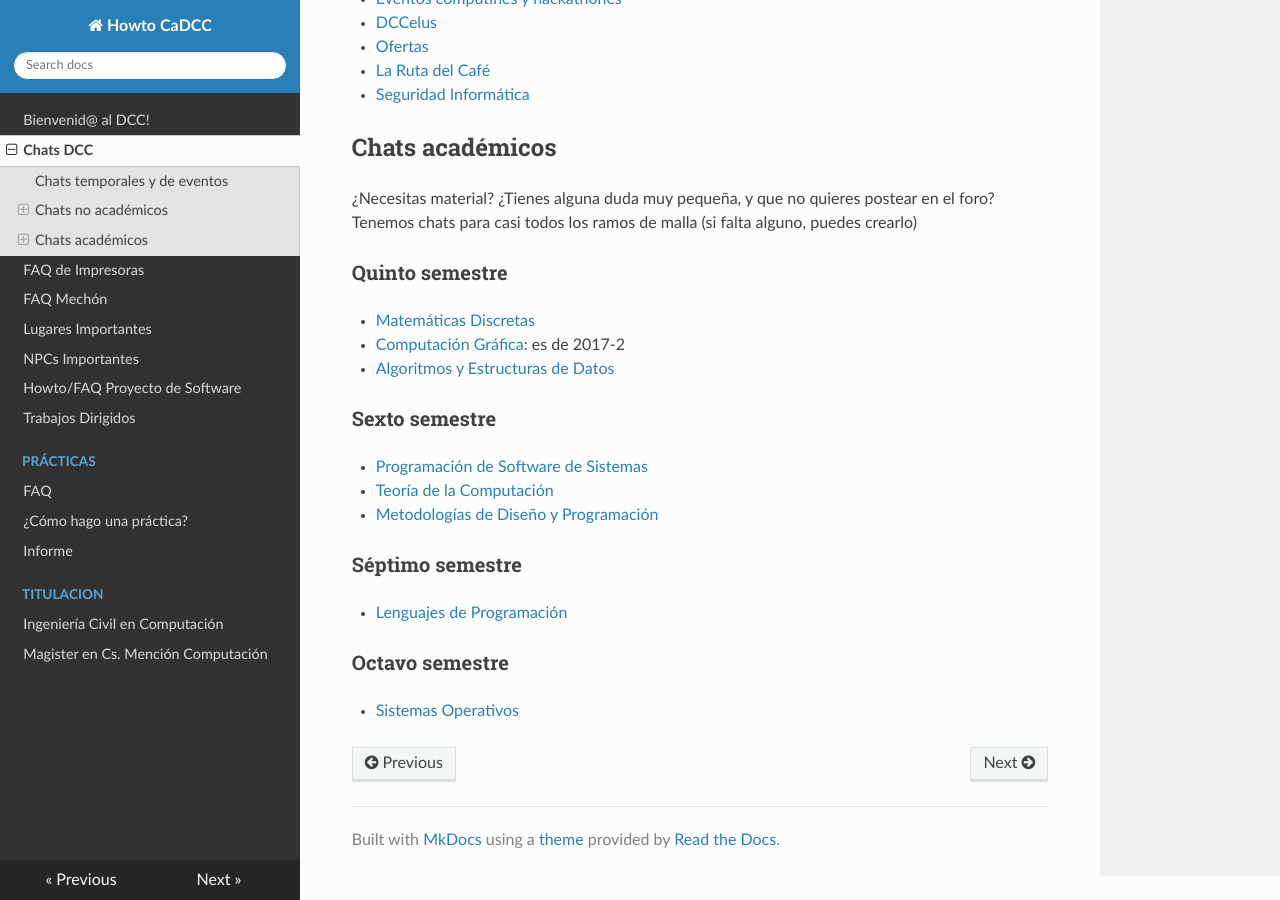
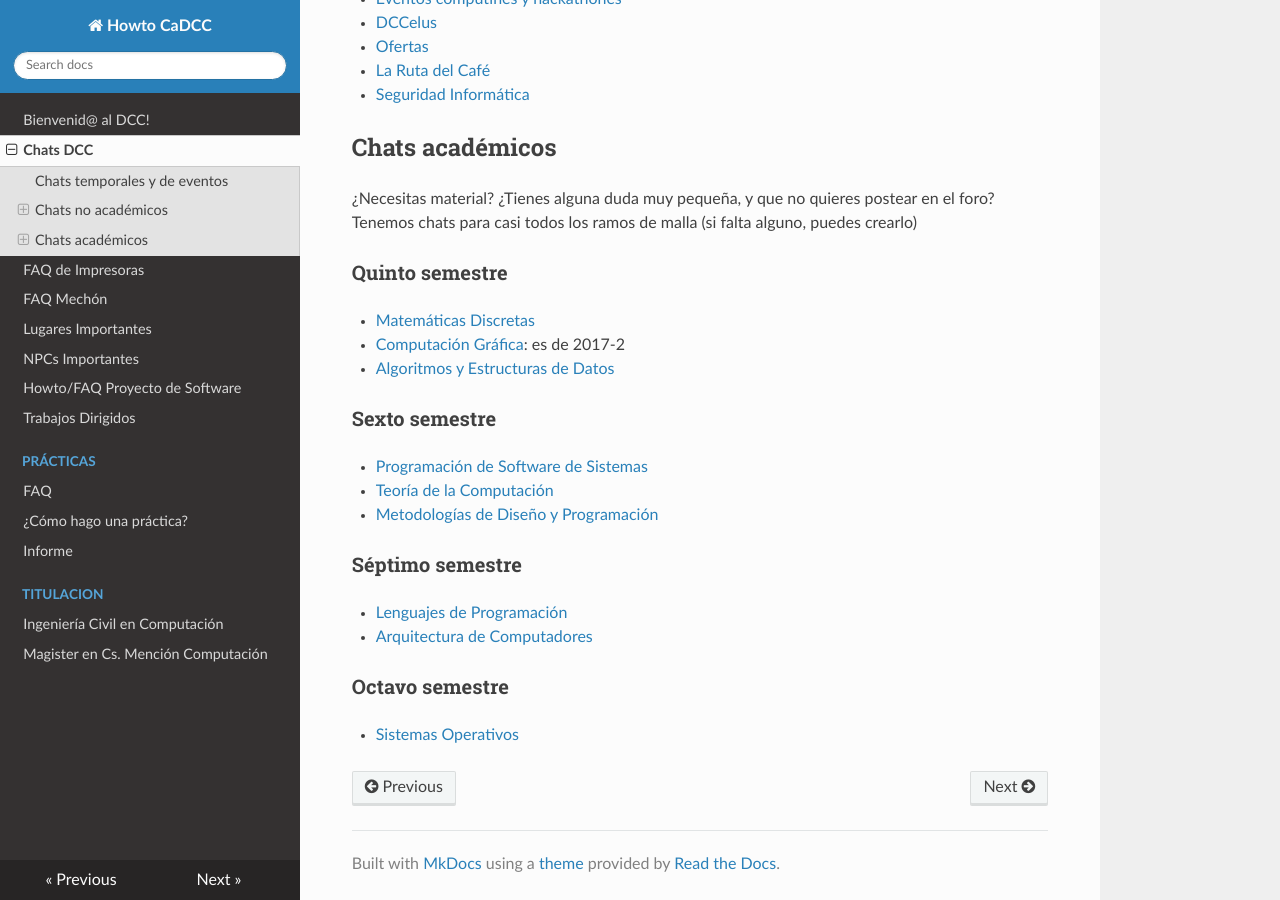
Before and after one commit to cadcc/howto, an MkDocs documentation site: the page built from docs/Chats.md, in a window 1280 px wide and 900 px high, scrolled down 1299 px. Built offline with MkDocs 1.6.1, drawn with Linux system fonts in a browser that asks for light colours; nearby versions of some CDN libraries.

Commit message:
chat actual arquitectura de computadores agregado

```diff
--- a/docs/Chats.md
+++ b/docs/Chats.md
@@ -64,6 +64,7 @@ Estos chats son para ayudar a organizar algo en específico, o por un evento que
 
 ###Séptimo semestre
 - [Lenguajes de Programación](https://t.me/joinchat/FS7iR0gChfGo08fspSuxxg)
+- [Arquitectura de Computadores](https://t.me/joinchat/G0DbZBKCyrCAdAs7Uiaihw)
 
 ###Octavo semestre
 - [Sistemas Operativos](https://t.me/joinchat/Ck4OWkLNXAQPLZly3s3HQw)
```
